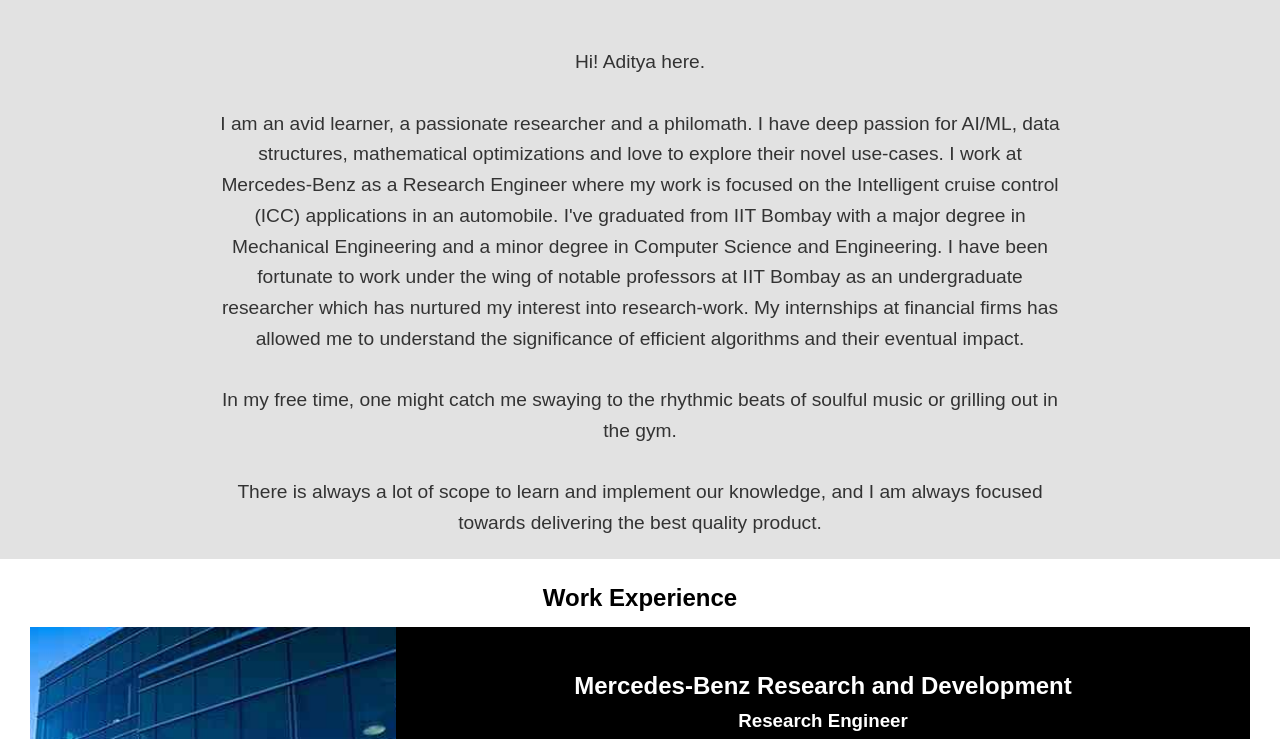
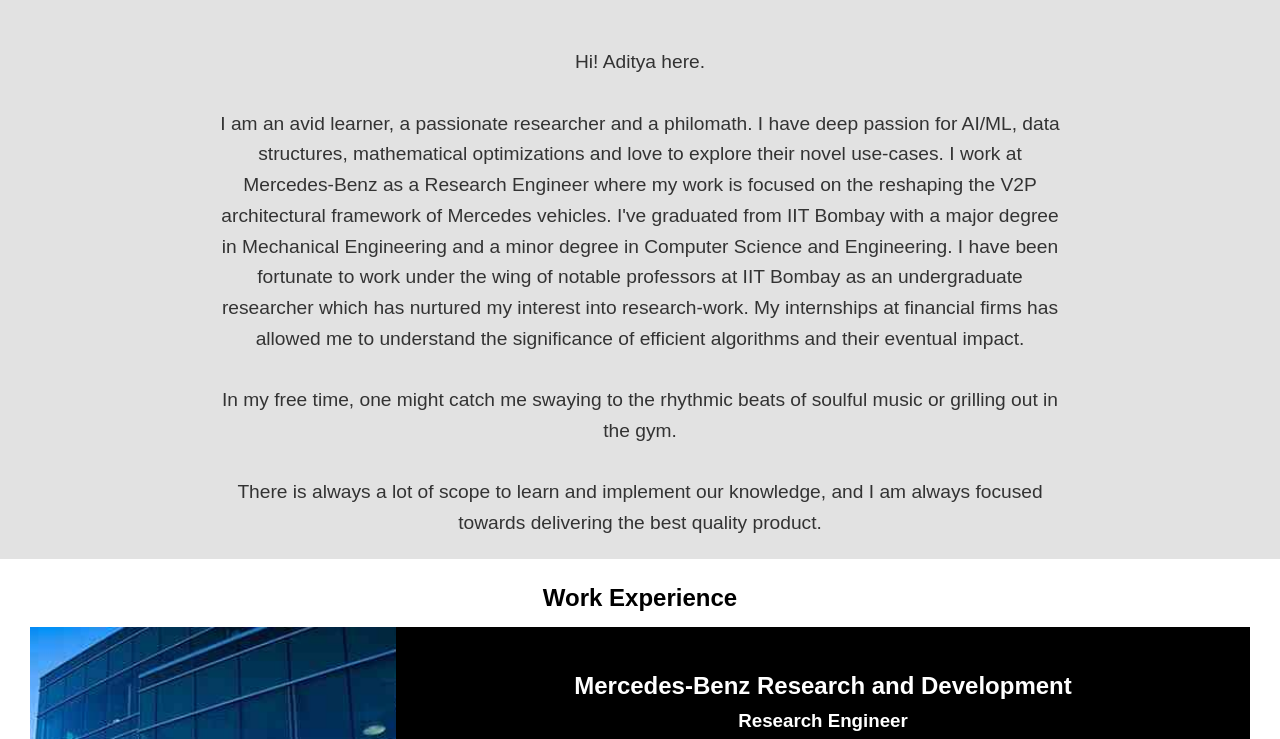
Before and after one commit to Aditya-Gupta26/Aditya-Gupta26.github.io, a plain HTML site: page index.html in a window 1280 px wide. Shown: the part 511-1250 px from the top of the page. Drawn offline with Linux system fonts and the light colour scheme; a script that the page names is missing.

Commit message:
Update index.html

```diff
--- a/index.html
+++ b/index.html
@@ -50,7 +50,7 @@
         <div class="lower-div">
             <h2>Aditya Gupta</h2>
             <h3><a href = "https://www.mbrdi.co.in/#/" style="color: grey; text-decoration: none;">Mercedes-Benz Research & Development India</a></h3>
-            <p>Hi! Aditya here. <br><br> I am an avid learner, a passionate researcher and a philomath. I have deep passion for AI/ML, data structures, mathematical optimizations and love to explore their novel use-cases. I work at Mercedes-Benz as a Research Engineer where my work is focused on the Intelligent cruise control (ICC) applications in an automobile. I've graduated from IIT Bombay with a major degree in Mechanical Engineering and a minor degree in Computer Science and Engineering. I have been fortunate to work under the wing of notable professors at IIT Bombay as an undergraduate researcher which has nurtured my interest into research-work. My internships at financial firms has allowed me to understand the significance of efficient algorithms and their eventual impact. <br><br> In my free time, one might catch me swaying to the rhythmic beats of soulful music or grilling out in the gym. <br><br> There is always a lot of scope to learn and implement our knowledge, and I am always focused towards delivering the best quality product. </p>
+            <p>Hi! Aditya here. <br><br> I am an avid learner, a passionate researcher and a philomath. I have deep passion for AI/ML, data structures, mathematical optimizations and love to explore their novel use-cases. I work at Mercedes-Benz as a Research Engineer where my work is focused on the reshaping the V2P architectural framework of Mercedes vehicles. I've graduated from IIT Bombay with a major degree in Mechanical Engineering and a minor degree in Computer Science and Engineering. I have been fortunate to work under the wing of notable professors at IIT Bombay as an undergraduate researcher which has nurtured my interest into research-work. My internships at financial firms has allowed me to understand the significance of efficient algorithms and their eventual impact. <br><br> In my free time, one might catch me swaying to the rhythmic beats of soulful music or grilling out in the gym. <br><br> There is always a lot of scope to learn and implement our knowledge, and I am always focused towards delivering the best quality product. </p>
 
         </div>
 
```
